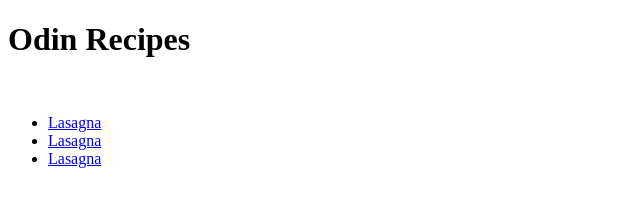
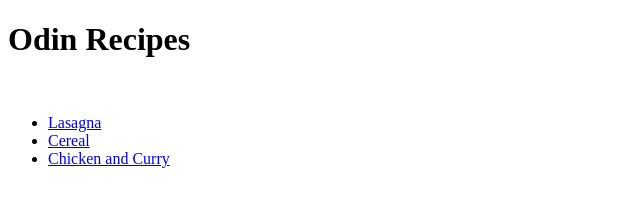
Before and after one commit to MocanuPaulC/recepie, a plain HTML site: page index.html in a window 1280 px wide. Shown: the full height of the page, 0-640 px from the left. Drawn offline with Linux system fonts and the light colour scheme.

Commit message:
small text change to index.html

```diff
--- a/index.html
+++ b/index.html
@@ -11,8 +11,8 @@
     <br>
     <ul>
         <li><a href="recipes/lasagna.html">Lasagna</a></li>
-        <li><a href="recipes/cereal.html">Lasagna</a></li>
-        <li><a href="recipes/chickenCurry.html">Lasagna</a></li>
+        <li><a href="recipes/cereal.html">Cereal</a></li>
+        <li><a href="recipes/chickenCurry.html">Chicken and Curry</a></li>
     </ul>
 
 </body>
```
